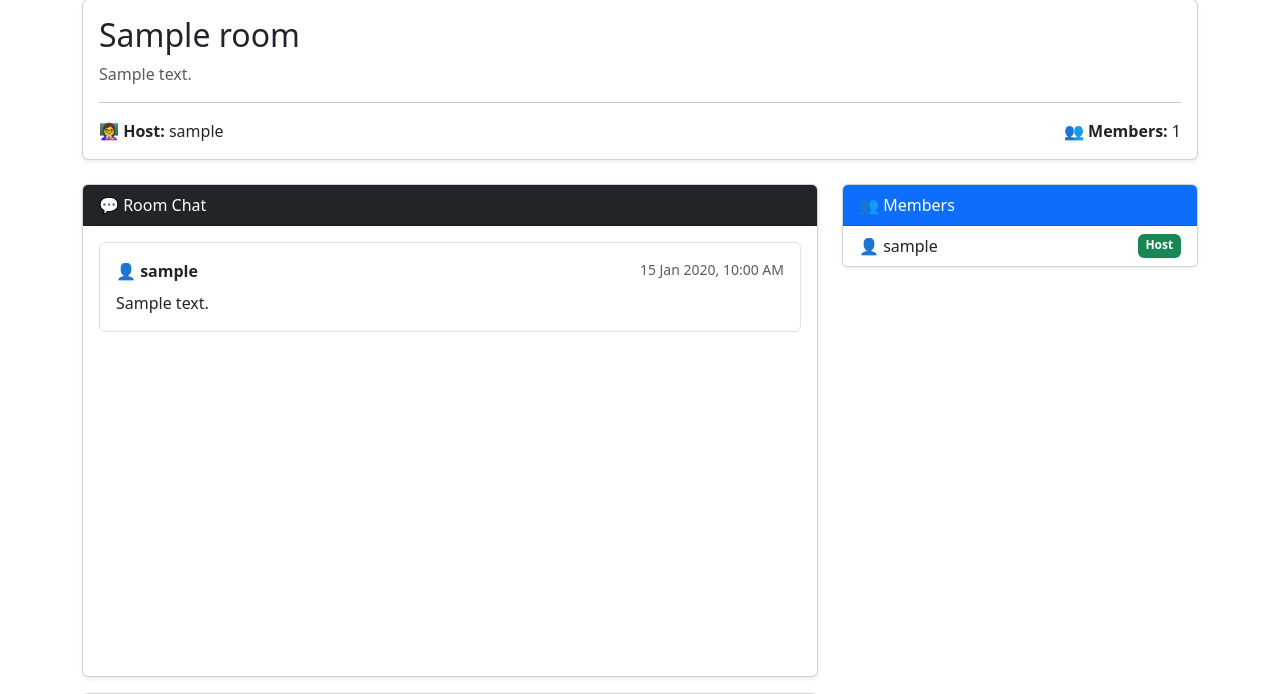
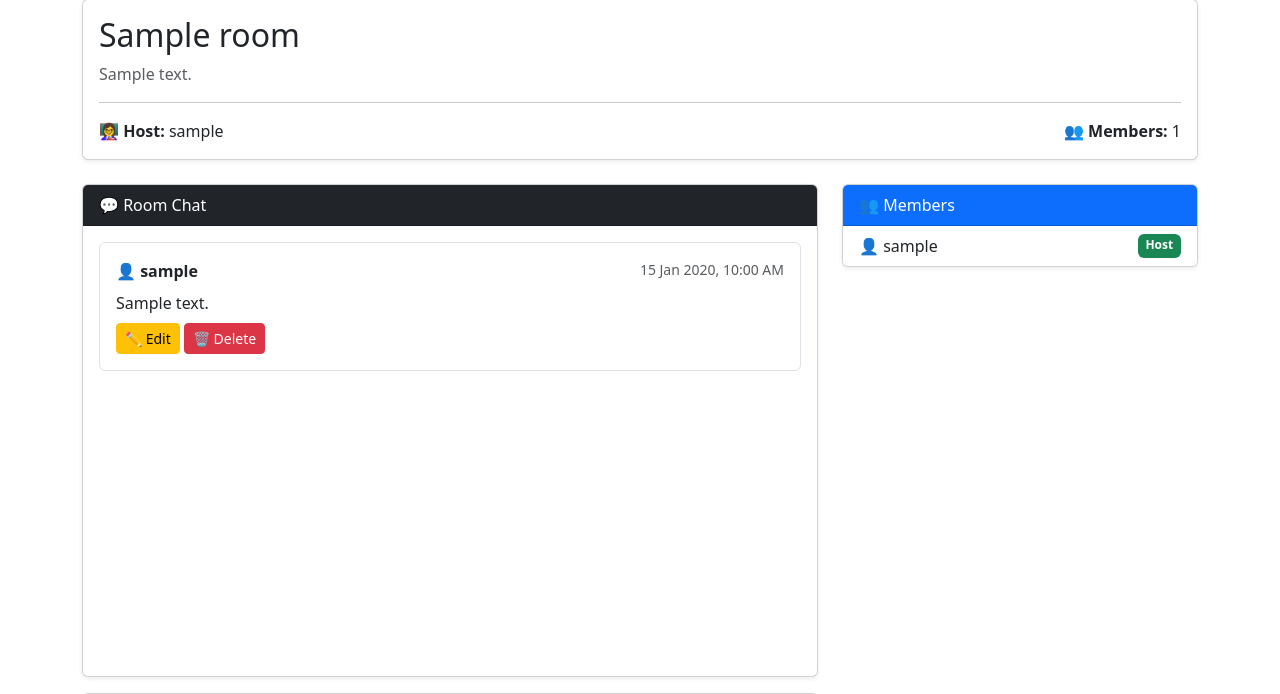
Before and after one commit to sonalikumari3512/StudyHub-AI, a Django app: page /rooms/1/ in a window 1280 px wide. Shown: the part 105-799 px from the top of the page. Run offline with Django 5.2, Linux system fonts and the light colour scheme; a user stored in the database is signed in; tables that the repository leaves empty hold one stand-in row (values such as "Sample post").

Commit message:
Day 20: Improved room flow and added secure message deletion

```diff
--- a/rooms/templates/rooms/room_detail.html
+++ b/rooms/templates/rooms/room_detail.html
@@ -68,6 +68,21 @@
                         <p class="mt-2 mb-0">
                             {{ message.body }}
                         </p>
+                        {% if request.user == message.user %}
+
+                    <div class="mt-2">
+
+                        <a href="#" class="btn btn-sm btn-warning">
+                            ✏ Edit
+                        </a>
+
+                        <a href="{% url 'delete_message' message.id %}" class="btn btn-sm btn-danger">
+                            🗑 Delete
+                        </a>
+
+                    </div>
+
+                    {% endif %}
 
                     </div>
 
--- a/rooms/urls.py
+++ b/rooms/urls.py
@@ -6,4 +6,5 @@ urlpatterns = [
     path("", views.rooms, name="rooms"),
     path("<int:pk>/", views.room_detail, name="room_detail"),
     path("<int:pk>/join/", views.join_room, name="join_room"),
+    path("message/<int:pk>/delete/", views.delete_message, name="delete_message"),
 ]
--- a/rooms/views.py
+++ b/rooms/views.py
@@ -2,7 +2,7 @@ from django.shortcuts import render, redirect, get_object_or_404
 from django.contrib.auth.decorators import login_required
 from django.http import HttpResponseForbidden
 
-from .models import Room
+from .models import Room,Message
 from .forms import RoomForm, MessageForm
 
 
@@ -52,17 +52,13 @@ def room_detail(request, pk):
 
     room = get_object_or_404(Room, id=pk)
 
-    # Check whether current user is a member
-    if request.user.is_authenticated:
-        is_member = room.members.filter(id=request.user.id).exists()
-    else:
-        is_member = False
+    is_member = room.members.filter(id=request.user.id).exists()
+
     if request.method == "POST":
 
-        # Security check
         if not is_member:
             return HttpResponseForbidden(
-                "You must join this room before sending messages."
+                "Join the room first."
             )
 
         form = MessageForm(request.POST)
@@ -93,7 +89,6 @@ def room_detail(request, pk):
         }
     )
 
-
 @login_required
 def join_room(request, pk):
 
@@ -104,3 +99,18 @@ def join_room(request, pk):
         room.members.add(request.user)
 
     return redirect("room_detail", pk=pk)
+
+
+@login_required
+def delete_message(request, pk):
+
+    message = get_object_or_404(Message, id=pk)
+
+    if message.user != request.user:
+        return HttpResponseForbidden("You cannot delete this message.")
+
+    room_id = message.room.id
+
+    message.delete()
+
+    return redirect("room_detail", pk=room_id)
```
Also changed, not shown: rooms/templates/rooms/rooms.html (+6 -3 lines).
